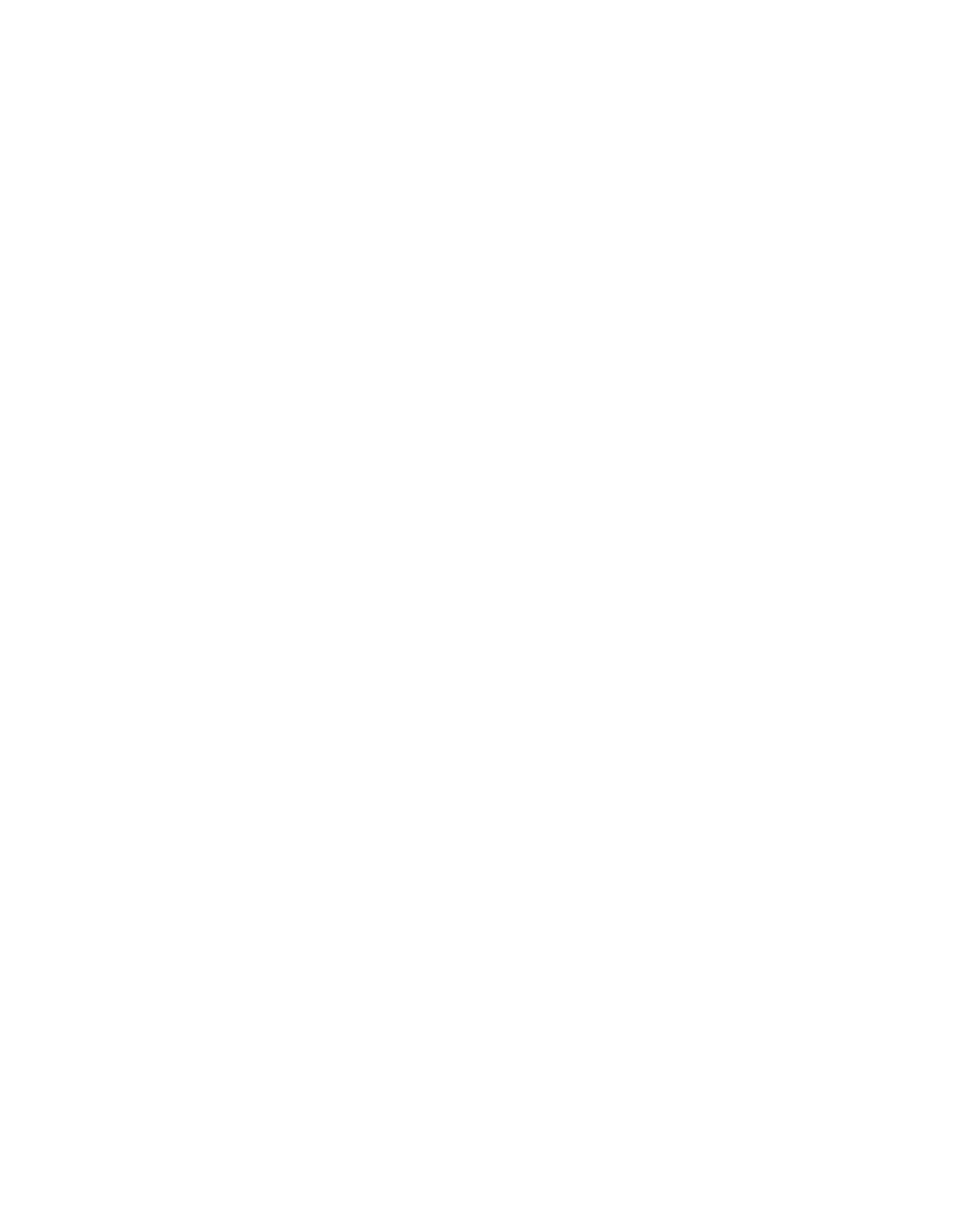
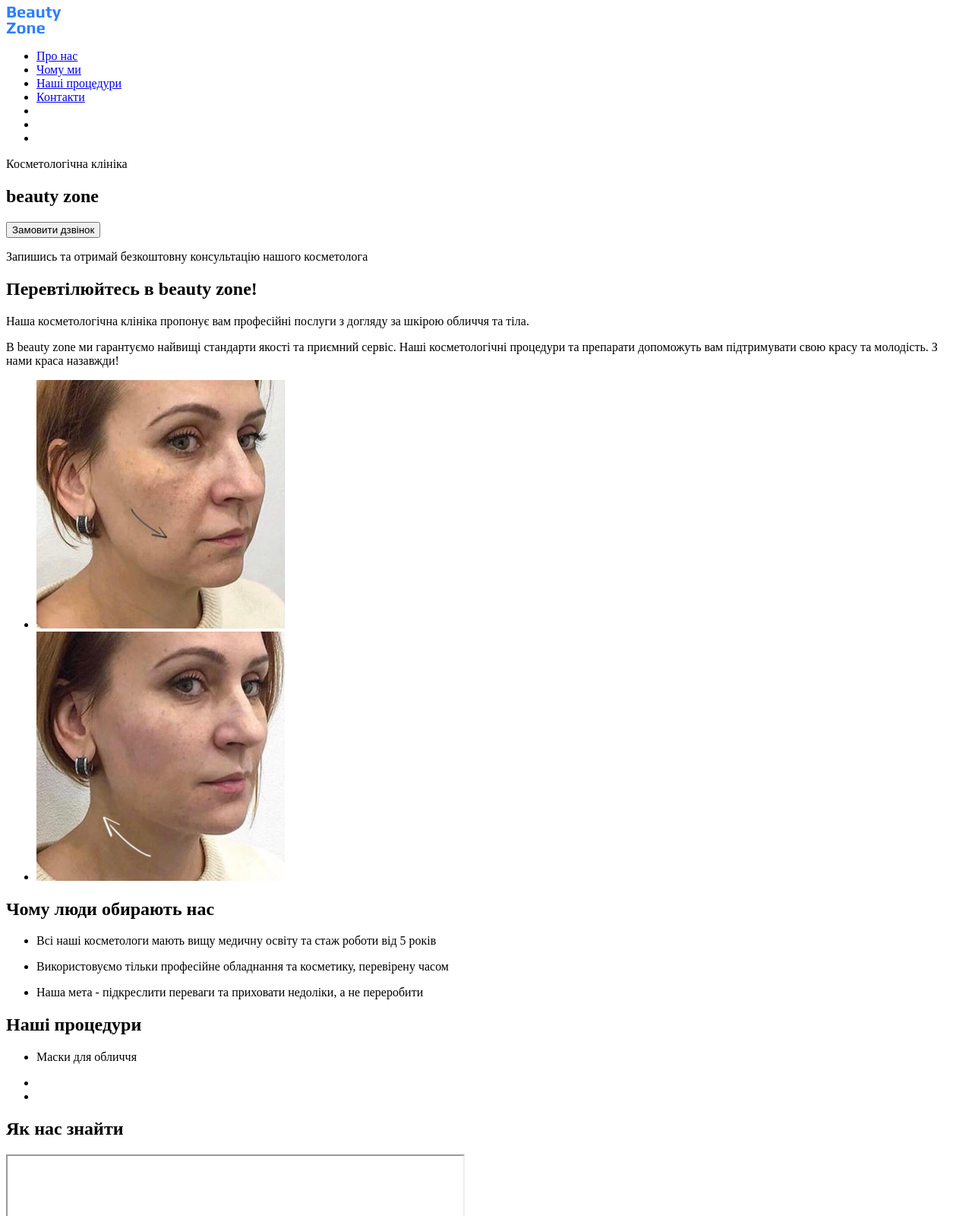
Before and after one commit to DimaPo5/genius-homework-1, a plain HTML site: page index.html in a window 1280 px wide. Shown: the top 1600 px of the page at 76% size. Before the commit the page ends 800 px from the top, so only its background shows below. Drawn offline with Linux system fonts and the light colour scheme; grey boxes are pictures that could not be loaded.

Commit message:
add index html

```diff
--- a/index.html
+++ b/index.html
@@ -1,17 +1,118 @@
 <!DOCTYPE html>
-<html lang="en">
+<html lang="uk">
 
 <head>
 	<meta charset="UTF-8">
 	<meta name="viewport" content="width=device-width, initial-scale=1.0">
-	<title>Document</title>
+	<title>Beauty Zone</title>
 </head>
 
 <body>
 
-	<head></head>
-	<main></main>
-	<footer></footer>
+	<header>
+		<nav>
+			<!-- logo  -->
+			<a href="/"><img src="./images/logo.svg" alt="Beauty Zone"></a>
+			<ul>
+				<li> <a href="#beauty-zone-section">Про нас</a></li>
+				<li> <a href="#advantages-section">Чому ми</a></li>
+				<li> <a href="#procedures-section">Наші процедури</a></li>
+				<li> <a href="#contacts-section">Контакти</a></li>
+				<!-- tel -->
+				<li><a href="tel:+38(096)0000007"></a></li>
+				<!-- facebook -->
+				<li><a href="#"></a></li>
+				<!-- instagram -->
+				<li><a href="#"></a></li>
+			</ul>
+		</nav>
+		<!-- social networks -->
+	</header>
+	<main>
+		<section>
+			<p>Косметологічна клініка</p>
+			<h1>beauty
+				zone</h1>
+			<button type='button'>Замовити дзвінок</button>
+			<p>Запишись та отримай безкоштовну консультацію нашого косметолога</p>
+		</section>
+		<section id='beauty-zone-section'>
+			<h2>Перевтілюйтесь в beauty zone! </h2>
+			<p>Наша косметологічна клініка пропонує вам професійні послуги
+				з догляду за шкірою обличчя та тіла. </p>
+			<p>B <span>beauty zone</span> ми гарантуємо найвищі стандарти якості
+				та приємний сервіс. Наші косметологічні процедури та препарати допоможуть вам підтримувати свою красу та
+				молодість.
+				З нами краса назавжди!</p>
+			<ul>
+				<li>
+					<img src="./images/face1.jpg" alt="лице до процедури">
+				</li>
+				<li>
+					<img src="./images/face2.png" alt="лице після процедури">
+				</li>
+			</ul>
+		</section>
+		<section id='advantages-section'>
+			<h2>Чому люди
+				<span>обирають нас</span>
+			</h2>
+			<ul>
+				<li>
+					<p>Всі наші косметологи мають вищу медичну освіту
+						та стаж роботи від 5 років</p>
+				</li>
+				<li>
+					<p>Використовуємо тільки професійне обладнання та косметику, перевірену часом</p>
+				<li>
+					<p>Наша мета - підкреслити переваги та приховати недоліки, а не переробити</p>
+				</li>
+			</ul>
+		</section>
+		<section id='procedures-section'>
+			<h2>Наші <span>процедури</span></h2>
+			<ul>
+				<li>
+					<p>Маски
+						для обличчя</p>
+				</li>
+				<li></li>
+				<li></li>
+			</ul>
+		</section>
+		<section id='contacts-section'>
+			<h2>Як нас <span>знайти</span></h2>
+			<iframe
+				src="https://www.google.com/maps/embed?pb=!1m18!1m12!1m3!1d2540.9325719461126!2d30.5181753!3d50.4423566!2m3!1f0!2f0!3f0!3m2!1i1024!2i768!4f13.1!3m3!1m2!1s0x40d4cef8b5f6338d%3A0x25c7f06ad686451c!2z0LHRg9C7LiDQotCw0YDQsNGB0LAg0KjQtdCy0YfQtdC90LrQviwgNSwg0JrQuNC10LIsIDAyMDAw!5e0!3m2!1sru!2sua!4v1699812825263!5m2!1sru!2sua"
+				width="600" height="480" allowfullscreen="" loading="lazy" referrerpolicy="no-referrer-when-downgrade"></iframe>
+		</section>
+	</main>
+	<footer>
+		<nav>
+			<a href="/"><img src="./images/logo.svg" alt="Beauty Zone"></a>
+			<ul>
+				<li> <a href="#beauty-zone-section">Про нас</a></li>
+				<li> <a href="#advantages-section">Чому ми</a></li>
+				<li> <a href="#procedures-section">Наші процедури</a></li>
+				<li> <a href="#contacts-section">Контакти</a></li>
+			</ul>
+		</nav>
+		<address>
+			<ul>
+				<li><a href="tel:+38(096)0000007">+ 38 (096) 000 00 07</a></li>
+				<li><a href="mailto:beautyzone@gmail.com">beautyzone@gmail.com</a></li>
+				<li><a href="https://maps.app.goo.gl/BLaH9gaQ2BC1n5J57" target='_blank'>Україна, м. Київ,
+						вул. Тараса Шевченка 5</a></li>
+				<li><a href="tel:+38(096)0000007"></a></li>
+				<!-- facebook -->
+				<li><a href="#"></a></li>
+				<!-- instagram -->
+				<li><a href="#"></a></li>
+			</ul>
+			<a href="" target='_blank'>Політика конфіденційності</a>
+			<p>&copy; 2022 Дані захищені</p>
+		</address>
+	</footer>
 </body>
 
 </html>
--- /dev/null
+++ b/styles.css
@@ -0,0 +1,3 @@
+:root {
+  --colr-white: #ffffff;
+}
```
Also changed, not shown: .prettierrc.json (added), images/face1.jpg (added), images/face2.png (added), images/logo.svg (added).
